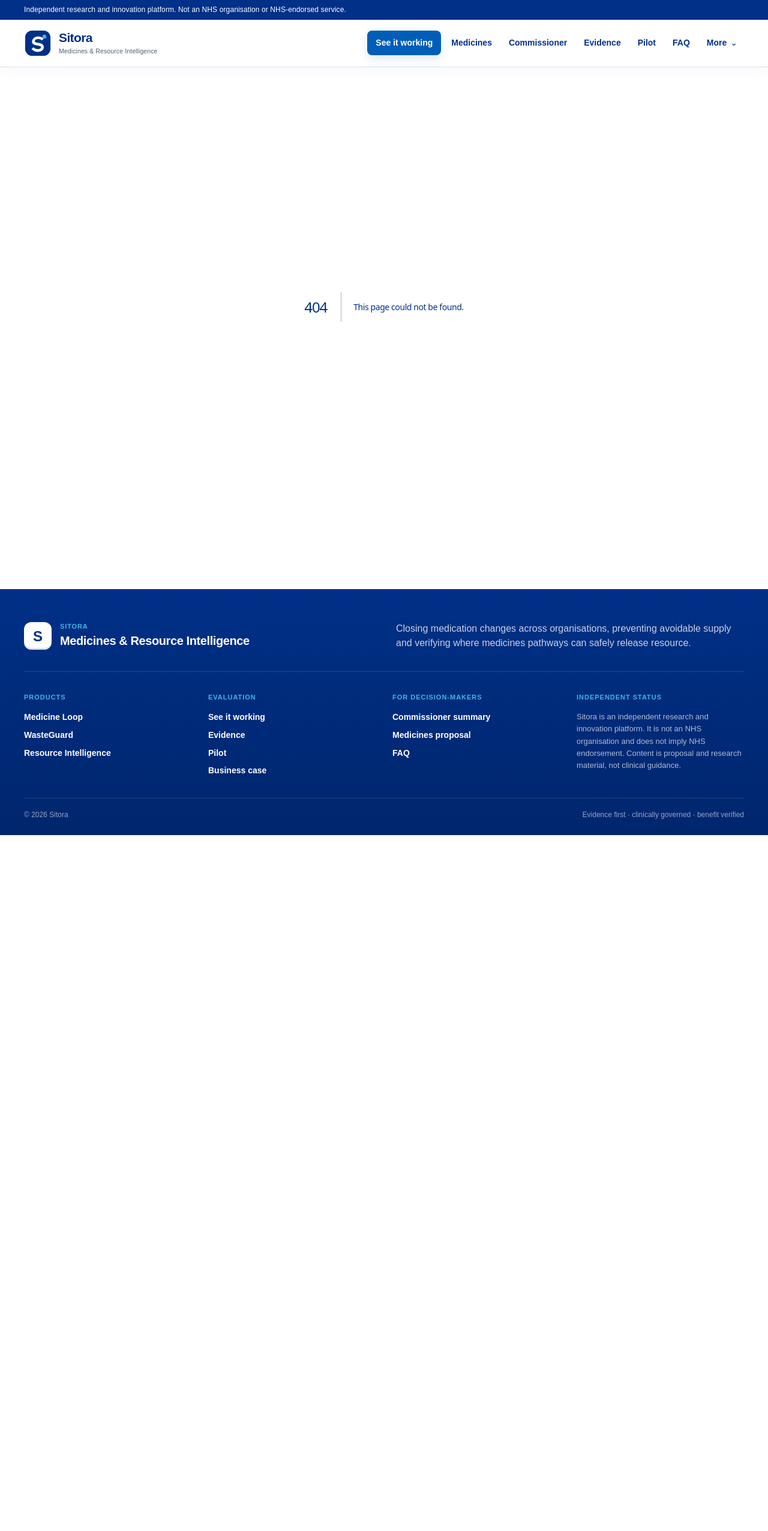
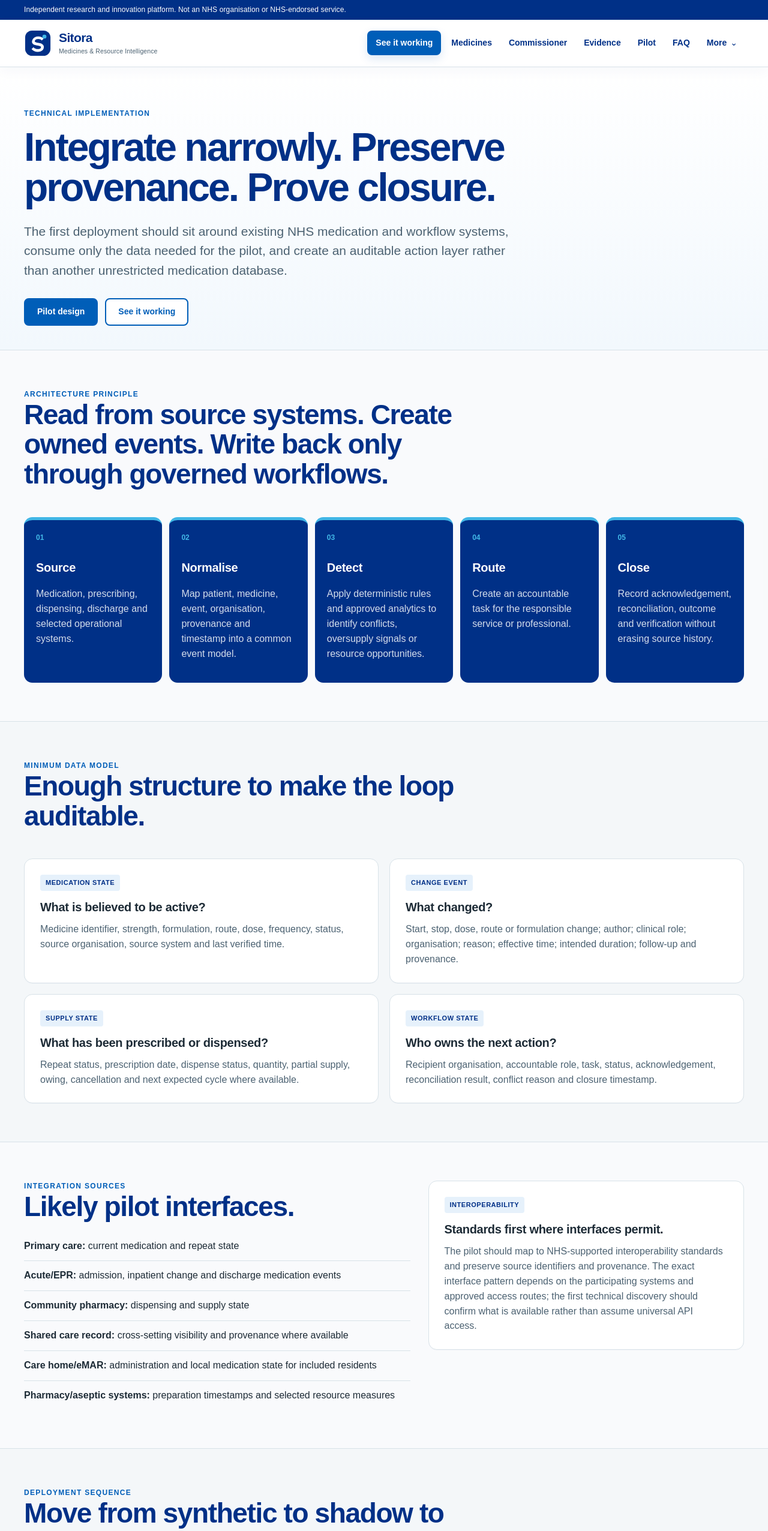
Before and after one commit to Nylon1/NHS, a Next.js app: page /technical-implementation in a window 1280 px wide. Before the commit this address had no page. Shown: the top 2552 px of the page at 60% size. Before the commit the page ends 1392 px from the top, so only its background shows below. Built offline with nearby package versions, Linux system fonts and the light colour scheme.

Commit message:
Add technical implementation plan for medicines pilot

```diff
--- /dev/null
+++ b/app/technical-implementation/page.tsx
@@ -0,0 +1,21 @@
+import Link from "next/link";
+
+export default function TechnicalImplementationPage(){
+  return <>
+    <section className="page-head"><div className="shell"><div className="eyebrow">Technical implementation</div><h1>Integrate narrowly. Preserve provenance. Prove closure.</h1><p className="lede">The first deployment should sit around existing NHS medication and workflow systems, consume only the data needed for the pilot, and create an auditable action layer rather than another unrestricted medication database.</p><div className="hero-actions"><Link className="button primary" href="/pilot">Pilot design</Link><Link className="button secondary" href="/demo">See it working</Link></div></div></section>
+
+    <section className="section"><div className="shell"><div className="section-head"><div><div className="eyebrow">Architecture principle</div><h2>Read from source systems. Create owned events. Write back only through governed workflows.</h2></div></div><div className="process">{[["01","Source","Medication, prescribing, dispensing, discharge and selected operational systems."],["02","Normalise","Map patient, medicine, event, organisation, provenance and timestamp into a common event model."],["03","Detect","Apply deterministic rules and approved analytics to identify conflicts, oversupply signals or resource opportunities."],["04","Route","Create an accountable task for the responsible service or professional."],["05","Close","Record acknowledgement, reconciliation, outcome and verification without erasing source history."]].map(([n,t,b])=><div className="process-step" key={t}><span>{n}</span><h3>{t}</h3><p>{b}</p></div>)}</div></div></section>
+
+    <section className="section"><div className="shell"><div className="section-head"><div><div className="eyebrow">Minimum data model</div><h2>Enough structure to make the loop auditable.</h2></div></div><div className="card-grid"><article className="card"><span className="badge">Medication state</span><h3 style={{marginTop:12}}>What is believed to be active?</h3><p>Medicine identifier, strength, formulation, route, dose, frequency, status, source organisation, source system and last verified time.</p></article><article className="card"><span className="badge">Change event</span><h3 style={{marginTop:12}}>What changed?</h3><p>Start, stop, dose, route or formulation change; author; clinical role; organisation; reason; effective time; intended duration; follow-up and provenance.</p></article><article className="card"><span className="badge">Supply state</span><h3 style={{marginTop:12}}>What has been prescribed or dispensed?</h3><p>Repeat status, prescription date, dispense status, quantity, partial supply, owing, cancellation and next expected cycle where available.</p></article><article className="card"><span className="badge">Workflow state</span><h3 style={{marginTop:12}}>Who owns the next action?</h3><p>Recipient organisation, accountable role, task, status, acknowledgement, reconciliation result, conflict reason and closure timestamp.</p></article></div></div></section>
+
+    <section className="section"><div className="shell two-col"><div><div className="eyebrow">Integration sources</div><h2>Likely pilot interfaces.</h2><ul className="list-clean"><li><strong>Primary care:</strong> current medication and repeat state</li><li><strong>Acute/EPR:</strong> admission, inpatient change and discharge medication events</li><li><strong>Community pharmacy:</strong> dispensing and supply state</li><li><strong>Shared care record:</strong> cross-setting visibility and provenance where available</li><li><strong>Care home/eMAR:</strong> administration and local medication state for included residents</li><li><strong>Pharmacy/aseptic systems:</strong> preparation timestamps and selected resource measures</li></ul></div><div className="card"><span className="badge">Interoperability</span><h3 style={{marginTop:12}}>Standards first where interfaces permit.</h3><p>The pilot should map to NHS-supported interoperability standards and preserve source identifiers and provenance. The exact interface pattern depends on the participating systems and approved access routes; the first technical discovery should confirm what is available rather than assume universal API access.</p></div></div></section>
+
+    <section className="section"><div className="shell"><div className="section-head"><div><div className="eyebrow">Deployment sequence</div><h2>Move from synthetic to shadow to controlled intervention.</h2></div></div><div className="metric-grid"><div className="metric"><span className="badge">Stage 1</span><strong>Synthetic</strong><h3>Workflow alpha</h3><small>Validate event model, permissions, task states and user journeys without patient data.</small></div><div className="metric"><span className="badge">Stage 2</span><strong>Shadow</strong><h3>Live data, no action</h3><small>Measure signal frequency, data quality and false positives without changing clinical workflow.</small></div><div className="metric"><span className="badge">Stage 3</span><strong>Controlled</strong><h3>Human-reviewed action</h3><small>Enable only approved interventions for a defined cohort and monitored use cases.</small></div><div className="metric"><span className="badge">Stage 4</span><strong>Evaluate</strong><h3>Verify outcomes</h3><small>Compare baseline, workload, safety and resource effects before any scale decision.</small></div></div></div></section>
+
+    <section className="section"><div className="shell two-col"><div><div className="eyebrow">Clinical safety and IG</div><h2>Safety is part of the product architecture.</h2><ul className="list-clean"><li>No autonomous prescribing or medicine stopping</li><li>No silent overwrite of conflicting source states</li><li>Role-based permissions and minimum necessary access</li><li>Full event provenance and immutable audit history</li><li>Defined hazard log, escalation and downtime process</li><li>DPIA, lawful basis, retention and access controls agreed before live data</li></ul></div><div className="card"><span className="badge">Design rule</span><h3 style={{marginTop:12}}>The newest timestamp does not automatically win.</h3><p>If hospital, GP, pharmacy or care-home states disagree, Sitora shows the conflict, the source and the responsible reconciler. The resolved state is the result of accountable reconciliation, not automatic replacement.</p></div></div></section>
+
+    <section className="section"><div className="shell"><div className="section-head"><div><div className="eyebrow">Technical acceptance criteria</div><h2>The pilot should not proceed to live intervention unless these are true.</h2></div></div><div className="evidence-triptych"><div className="card"><span className="badge">Data</span><h3>Traceable</h3><p>Every signal can be traced to source data, timestamp and organisation, with known latency and completeness.</p></div><div className="card"><span className="badge">Workflow</span><h3>Owned</h3><p>Every actionable event has a named recipient role, status, escalation route and closure definition.</p></div><div className="card"><span className="badge">Safety</span><h3>Controlled</h3><p>False positives, missed signals and intervention hazards have agreed mitigations and monitoring.</p></div></div></div></section>
+
+    <section className="section pilot-funnel"><div className="shell two-col"><div><div className="eyebrow">Technical discovery output</div><h2>A deployable pilot specification, not a theoretical architecture.</h2><p className="lede">The first four weeks should end with confirmed source systems, field-level data specification, interface method, role model, hazard controls, shadow-mode plan and acceptance tests.</p></div><div className="pilot-funnel-actions"><Link className="button primary" href="/commissioner-summary">Commissioner summary</Link><Link className="button secondary" href="/business-case">Business case</Link></div></div></section>
+  </>;
+}
```
